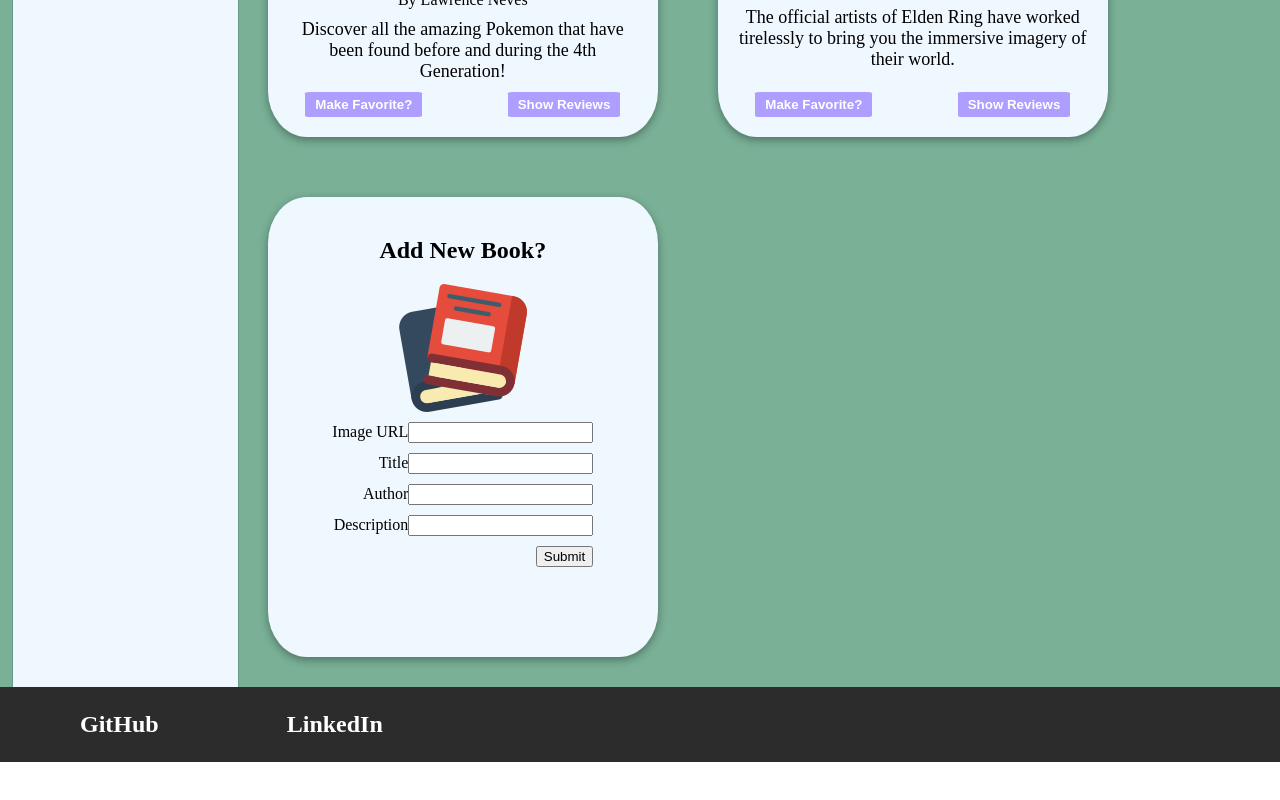
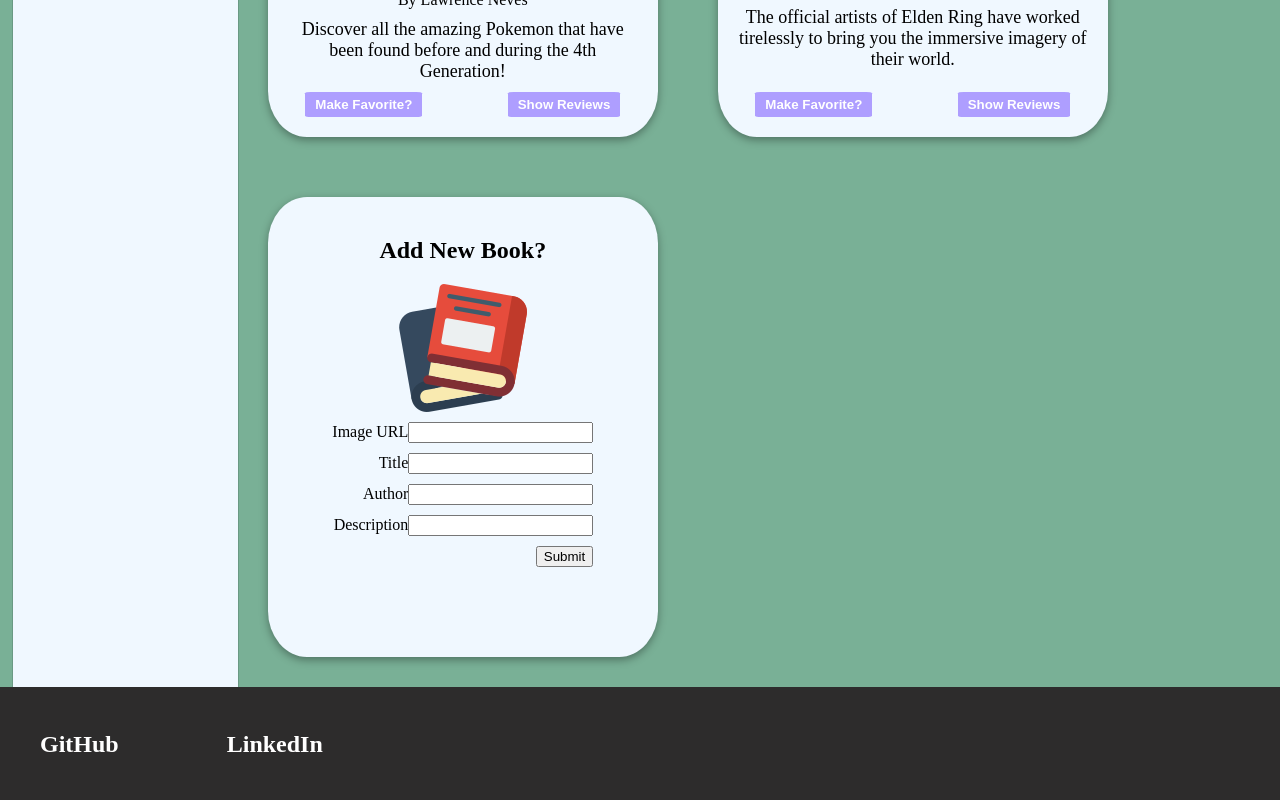
Before and after one commit to mousity/Book-Review-Forum, a React (Vite) app: page / in a window 1280 px wide. Shown: the part 1569-2369 px from the top of the page. Before the commit the page ends 2331 px from the top, so only its background shows below. Built offline with nearby package versions, Linux system fonts and the light colour scheme.

Commit message:
style changes to footer

```diff
--- a/src/index.css
+++ b/src/index.css
@@ -186,6 +186,13 @@ html, body {
  }
 
 .link {
-    margin-left: 80px;
+    margin-left: 20px;
     margin-right: 0px;
+    padding: 20px;
+    text-decoration: none;
+    color: white;
 }
+
+.link:hover {
+    color:#79b096;
+}
```
